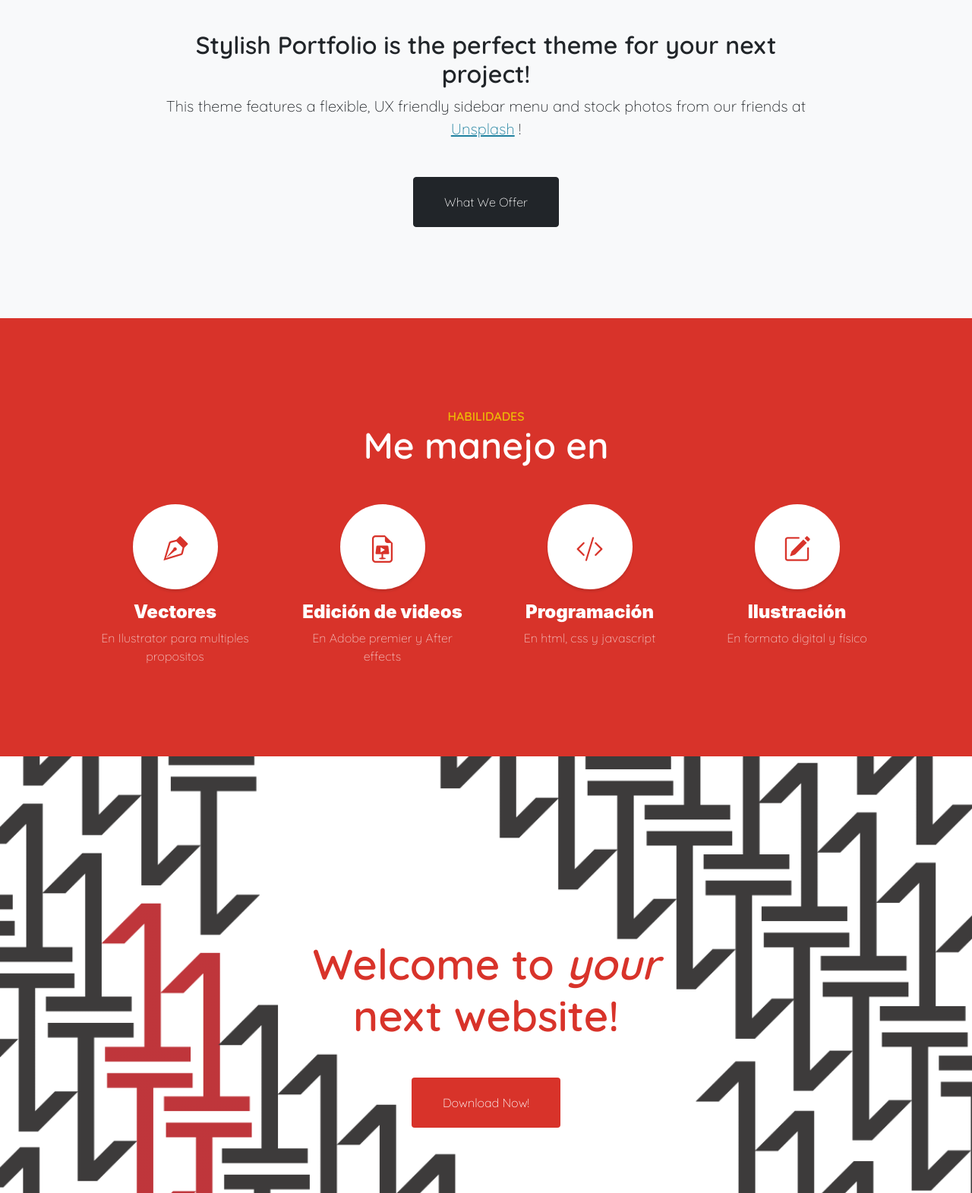
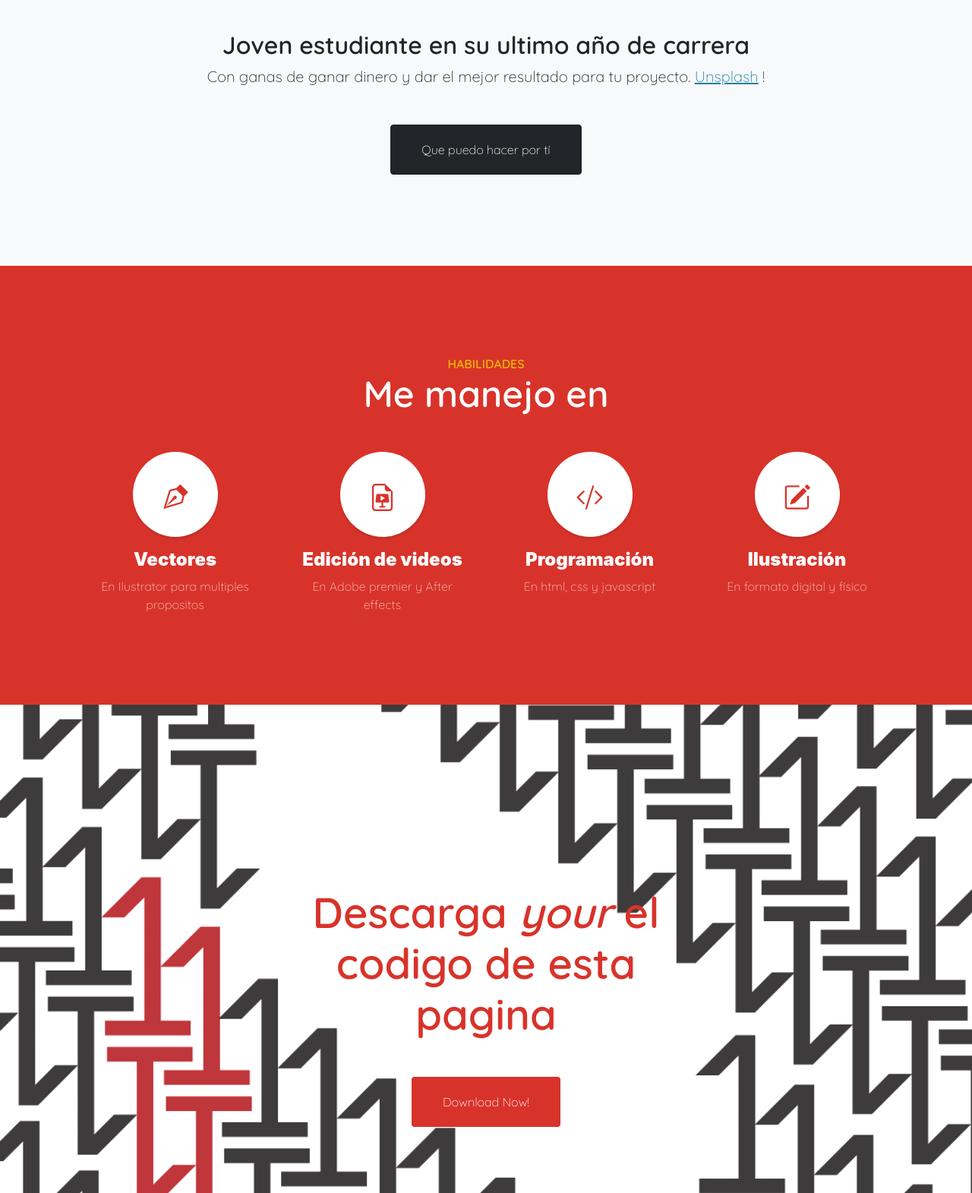
Before and after one commit to LeOcto/Nuevos-Medios-13, a plain HTML site: page index.html in a window 1280 px wide. Shown: the part 880-2451 px from the top of the page at 76% size. Drawn offline with nearby package versions, Linux system fonts and the light colour scheme.

Commit message:
Update index.html

```diff
--- a/index.html
+++ b/index.html
@@ -44,13 +44,13 @@
             <div class="container px-4 px-lg-5 text-center">
                 <div class="row gx-4 gx-lg-5 justify-content-center">
                     <div class="col-lg-10">
-                        <h2>Stylish Portfolio is the perfect theme for your next project!</h2>
+                        <h2>Joven estudiante en su ultimo año de carrera</h2>
                         <p class="lead mb-5">
-                            This theme features a flexible, UX friendly sidebar menu and stock photos from our friends at
+                            Con ganas de ganar dinero y dar el mejor resultado para tu proyecto.
                             <a href="https://unsplash.com/">Unsplash</a>
                             !
                         </p>
-                        <a class="btn btn-dark btn-xl" href="#services">What We Offer</a>
+                        <a class="btn btn-dark btn-xl" href="#services">Que puedo hacer por tí</a>
                     </div>
                 </div>
             </div>
@@ -92,9 +92,9 @@
         <section class="callout">
             <div class="container px-4 px-lg-5 text-center">
                 <h2 class="mx-auto mb-5">
-                    Welcome to
+                    Descarga
                     <em>your</em>
-                    next website!
+                    el codigo de esta pagina
                 </h2>
                 <a class="btn btn-primary btn-xl" href="https://startbootstrap.com/theme/stylish-portfolio/">Download Now!</a>
             </div>
```
